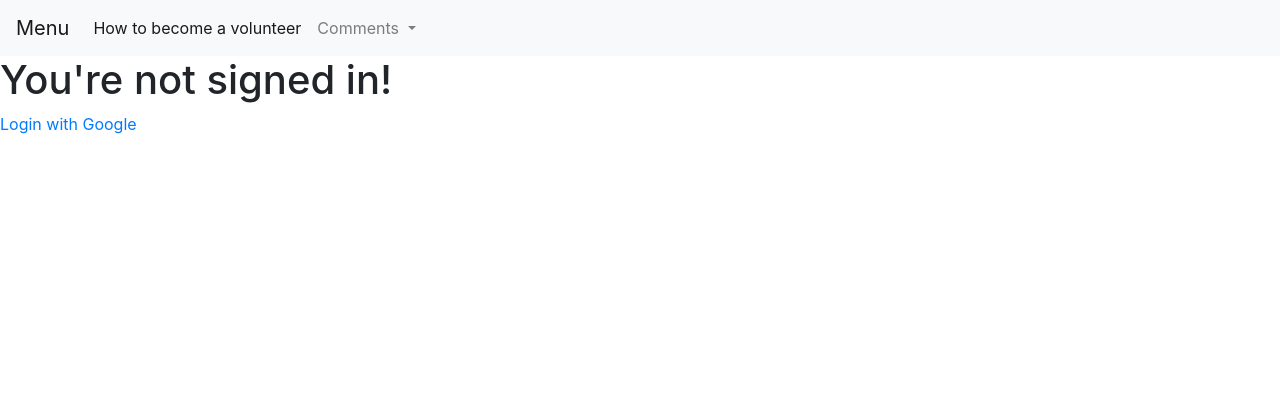
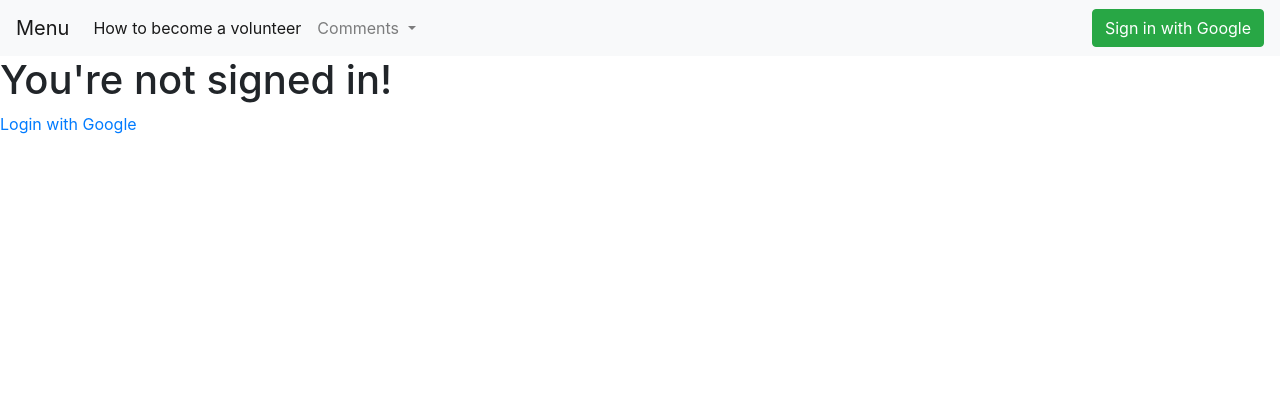
Before and after one commit to KartikChugh/AllHands, a Django app: page /volunteer/ in a window 1280 px wide. Shown: the top 420 px of the page. Run offline with Django 3.2, Linux system fonts and the light colour scheme; some libraries are stand-ins or nearby versions.

Commit message:
Add Logout Button

```diff
--- a/volunteer/templates/volunteer/index.html
+++ b/volunteer/templates/volunteer/index.html
@@ -42,11 +42,22 @@
           </ul>
 
         </div>
+
+            {% if user.is_authenticated %}
+      <a id="logout" href="/accounts/logout" class="btn btn-success">Logout</a>
+    {% else %}
+      <a id="google_login" href="/accounts/google/login" class="btn btn-success">
+        Sign in with Google
+      </a>
+    {% endif %}
     </nav>
+
 
       {% if user.is_authenticated %}
   <p>Welcome, {{ user.username }} !</p>
       <p>your email is {{user.email  }}</p>
+{#                <a id="logout" href="/accounts/logout" class="btn btn-success">Logout</a>#}
+
 
       {% else %}
   <h1>You're not signed in!</h1>
```
